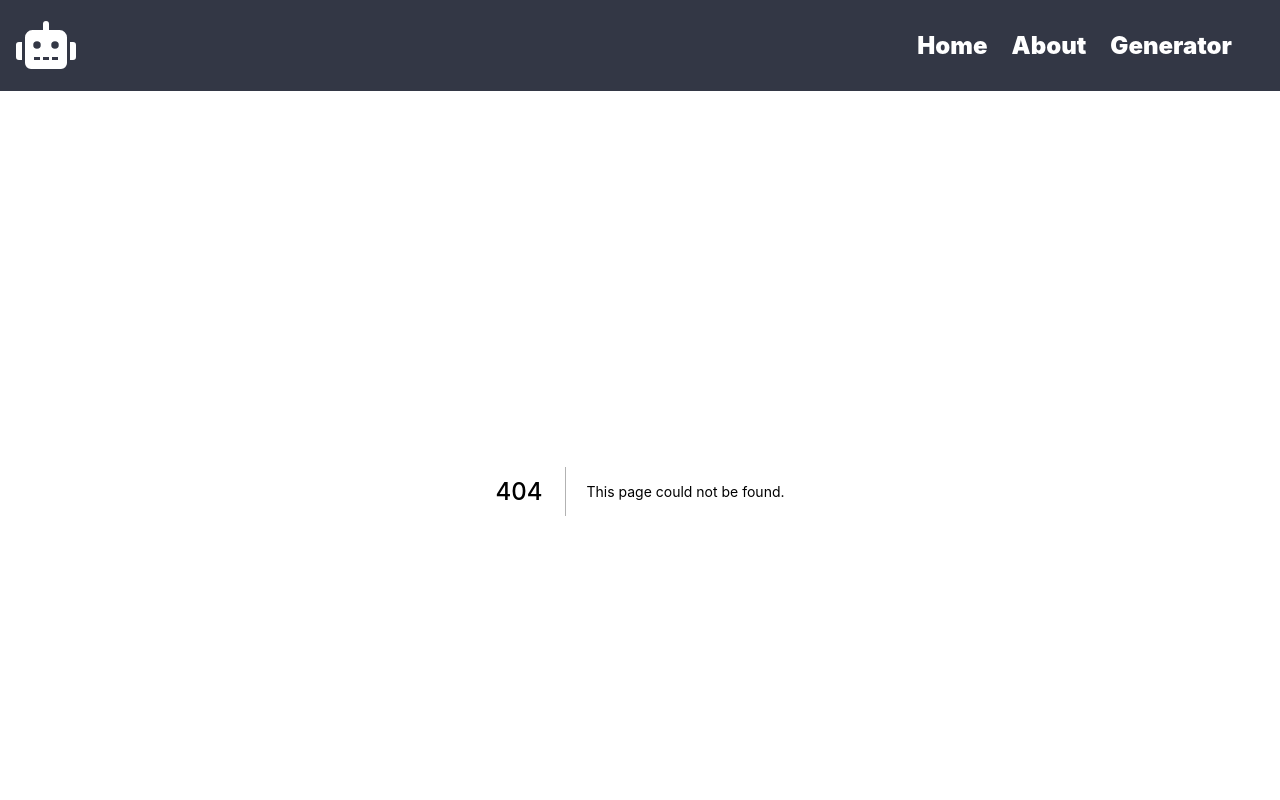
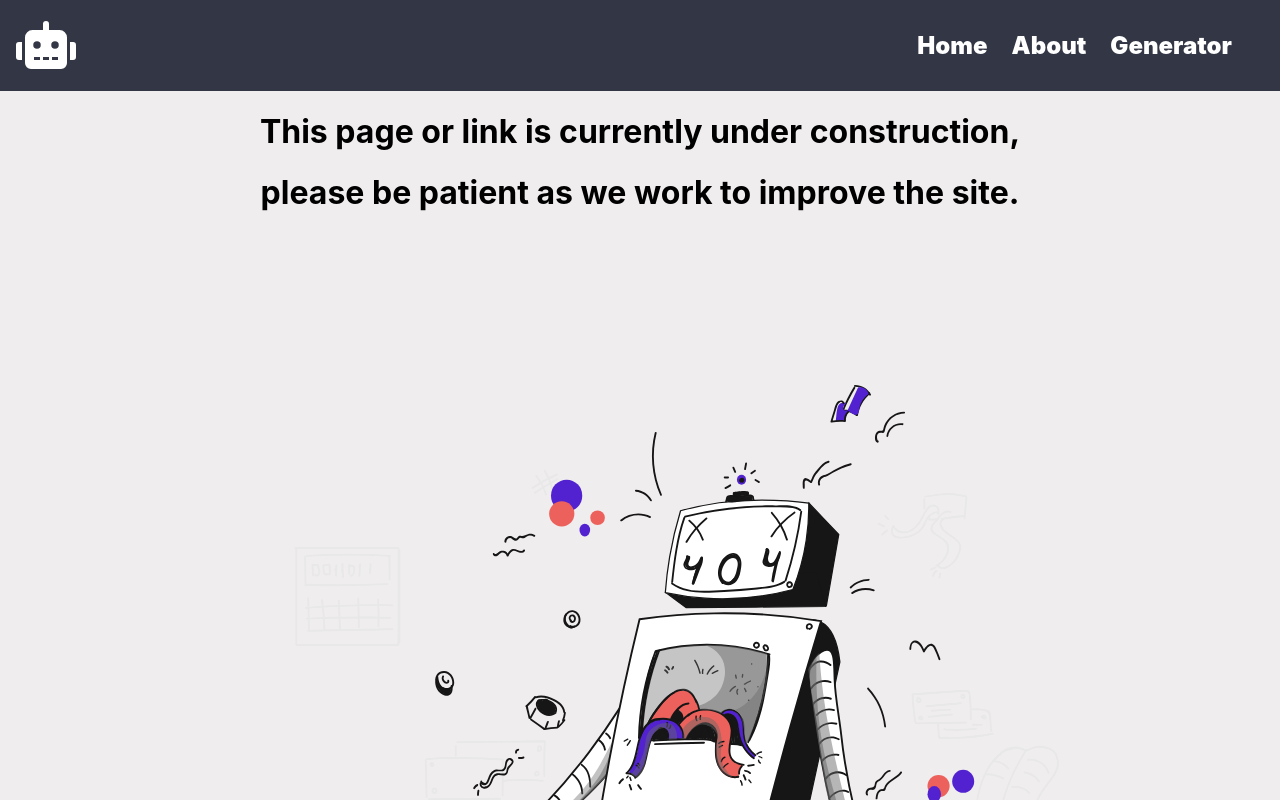
Before and after one commit to Murchyman/homeworkrobotNEXT, a Next.js app: page /Wip in a window 1280 px wide. Before the commit this address had no page. Shown: the top 800 px of the page. Built offline with nearby package versions, Linux system fonts and the light colour scheme.

Commit message:
404 working

```diff
--- a/components/ Navbar.js
+++ b/components/ Navbar.js
@@ -14,7 +14,7 @@ const Navbar = () => {
       <div className={styles.NavBarLinks}>
 
         <div className={styles.linkItem}><Link href='/'>Home</Link></div>
-        <div className={styles.linkItem}><Link href='/About'>About</Link></div>
+        <div className={styles.linkItem}><Link href='/Wip'>About</Link></div>
         <div className={styles.linkItem}>   <Link href='/Generator'>Generator</Link></div>
 
       </div>
--- a/components/Footer.js
+++ b/components/Footer.js
@@ -14,16 +14,16 @@ const Footer = () => {
 
                 <div className={styles.FooterLeft}>
                     <div className={styles.linkItem}><Link href='/'>Neo.  &copy; </Link>{year}</div>
-                    <div className={styles.linkItem}><Link href='/'>Terms</Link></div>
-                    <div className={styles.linkItem}><Link href='/'>Privacy</Link></div>
+                    <div className={styles.linkItem}><Link href='/Wip'>Terms</Link></div>
+                    <div className={styles.linkItem}><Link href='/Wip'>Privacy</Link></div>
                 </div>
                 <div className={styles.FooterRight}>
 
-                    <div className={styles.linkItem}><Link href='/' passHref><FontAwesomeIcon icon={["fab", "twitter"]} /></Link></div>
-                    <div className={styles.linkItem}><Link href='/' passHref><FontAwesomeIcon icon={["fab", "facebook"]} /></Link></div>
-                    <div className={styles.linkItem}><Link href='/' passHref><FontAwesomeIcon icon={["fab", "github"]} /></Link></div>
-                    <div className={styles.linkItem}><Link href='/' passHref><FontAwesomeIcon icon={["fab", "linkedin"]} /></Link></div>
-                    <div className={styles.linkItem}><Link href='/' passHref><FontAwesomeIcon icon="envelope" /></Link></div>
+                    <div className={styles.linkItem}><Link href='/Wip' passHref><FontAwesomeIcon icon={["fab", "twitter"]} /></Link></div>
+                    <div className={styles.linkItem}><Link href='/Wip' passHref><FontAwesomeIcon icon={["fab", "facebook"]} /></Link></div>
+                    <div className={styles.linkItem}><Link href='/Wip' passHref><FontAwesomeIcon icon={["fab", "github"]} /></Link></div>
+                    <div className={styles.linkItem}><Link href='/Wip' passHref><FontAwesomeIcon icon={["fab", "linkedin"]} /></Link></div>
+                    <div className={styles.linkItem}><Link href='/Wip' passHref><FontAwesomeIcon icon="envelope" /></Link></div>
 
 
 
--- /dev/null
+++ b/pages/Wip.js
@@ -0,0 +1,19 @@
+import React from 'react';
+import Image from 'next/image';
+import styles from '../styles/Wip.module.css';
+const Wip = () => {
+  return (
+    <>
+      <div className={styles.container}>
+        <div className={styles.subcontainer}>
+          <h1>This page or link is currently under construction,</h1>
+          <h1>please be patient as we work to improve the site.</h1>
+
+          <Image src='/error.svg' width={1000} height={1000} />
+        </div>
+      </div>
+    </>
+  )
+};
+
+export default Wip;
--- /dev/null
+++ b/styles/Wip.module.css
@@ -0,0 +1,14 @@
+.container{
+    display: flex;
+    flex-direction: column;
+    align-items: center;
+    text-align: center;
+    justify-content: center;
+    width: 100%;
+
+}
+
+.subcontainer{
+
+    width: 80%;
+}
```
Also changed, not shown: pages/About.js (deleted, +0 -9 lines), public/error.png (added), public/error.svg (added).
